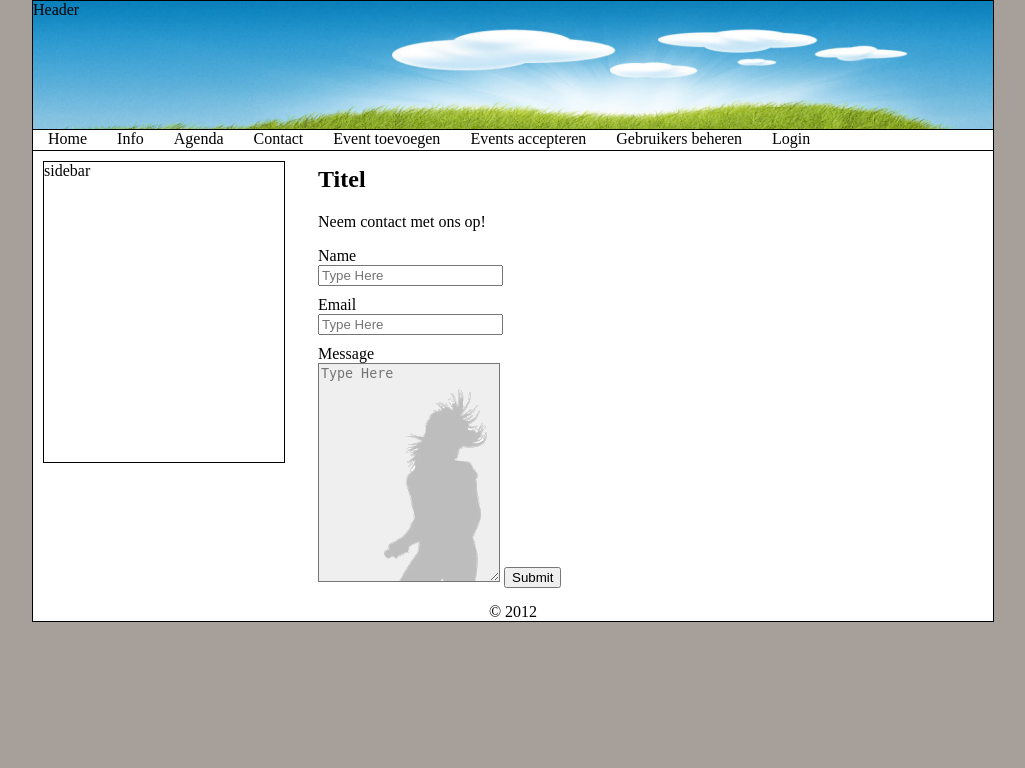
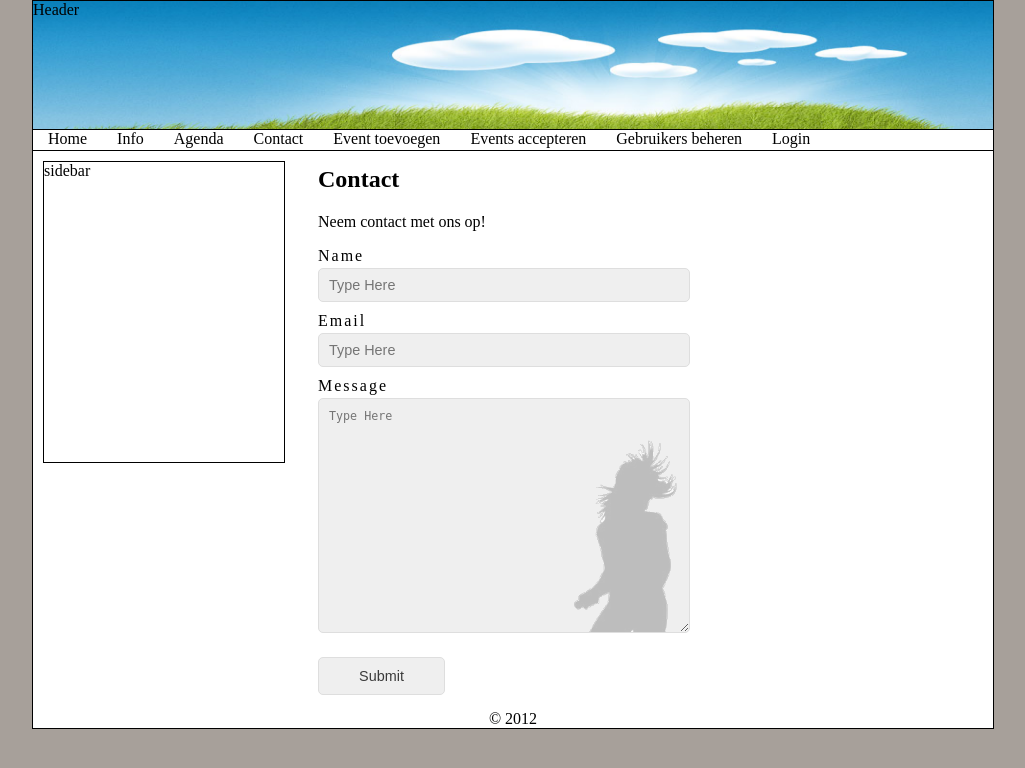
Before and after one commit to MaartenJager/Public_Agenda, a PHP site: page /contact.html in a window 1280 px wide. Shown: the top 768 px of the page, without its empty margins (127-1152 px from the left). Run offline with PHP 8.4, Linux system fonts and the light colour scheme.

Commit message:
formatted form

```diff
--- a/contact.html
+++ b/contact.html
@@ -33,7 +33,7 @@
                 </ul>
             </nav>
             <section id="main">
-                <header class="pageTitle"><h1>Titel</h1></header>
+                <header class="pageTitle"><h1>Contact</h1></header>
                 <p>Neem contact met ons op!</p>
 
                 <form>
--- a/style.css
+++ b/style.css
@@ -81,16 +81,48 @@ aside{
     /*background:#c9c;*/
 }
 
-
 label {
     display:block;
     margin-top:10px;
+    letter-spacing:2px;
+}
+
+input, textarea {
+    width:350px;
+    height:12px;
+    background:#efefef;
+    border:1px solid #dedede;
+    padding:10px;
+    margin-top:3px;
+    font-size:0.9em;
+    color:#3a3a3a;
+    border-radius:5px;
+    -moz-border-radius:5px;
+    -webkit-border-radius:5px;
+}
+
+
+input:focus, textarea:focus {
+    border:1px solid #97d6eb;
 }
 
 textarea {
     height:213px;
     background:url(img/form-bg.png) bottom right no-repeat #efefef;
 }
+
+#submit {
+display:block;
+    width:127px;
+    height:38px;
+    margin-top:20px;
+    cursor:pointer;
+}
+
+#submit:hover {
+        opacity:0.9;
+}
+
 
 #footer{
     /* Push the footer down. Clear will tell the footer that
```
